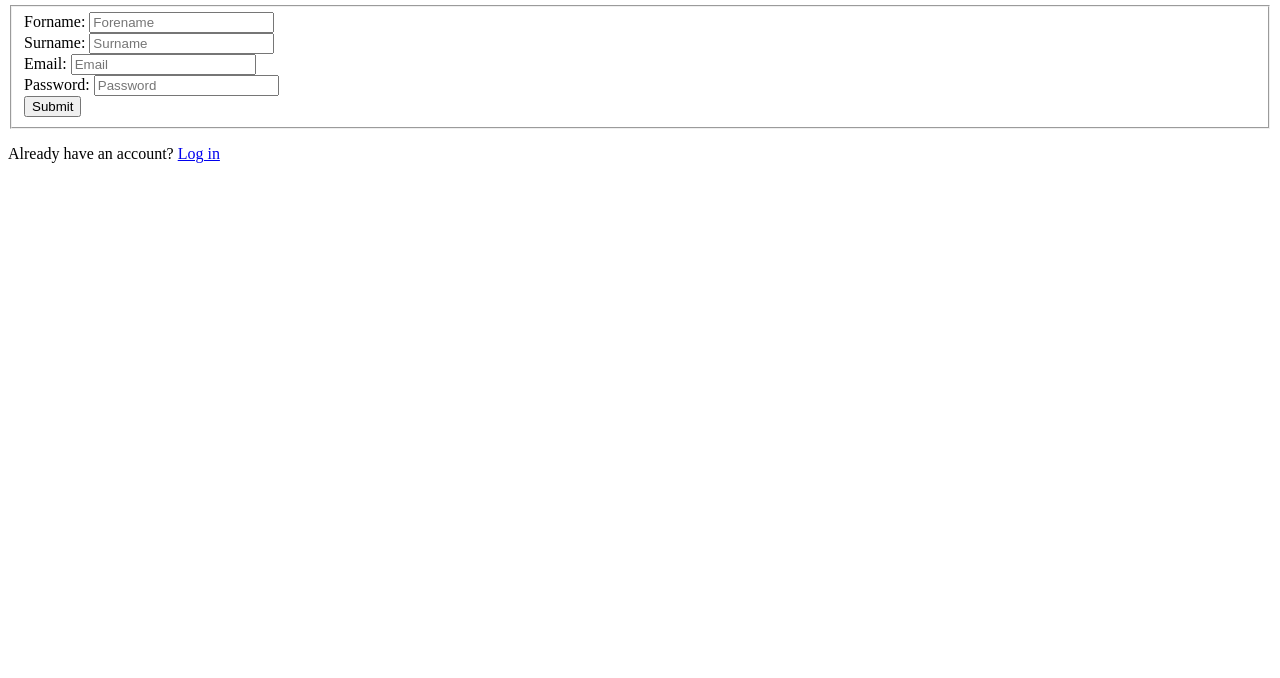
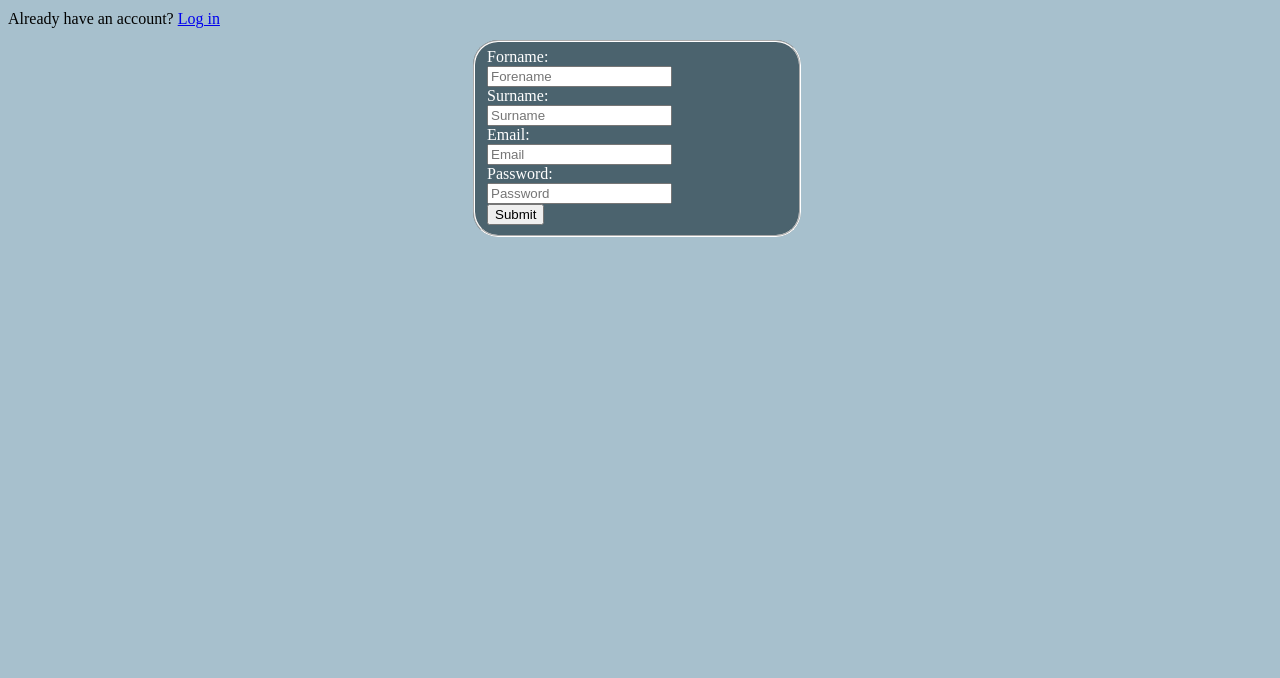
Before and after one commit to xjc19dbu/StudyBud, a website: page Kian/public/index.html in a window 1280 px wide. Shown: the part 122-800 px from the top of the page. Drawn offline with Linux system fonts and the light colour scheme.

Commit message:
Update index.html

```diff
--- a/Kian/public/index.html
+++ b/Kian/public/index.html
@@ -2,6 +2,7 @@
 <!DOCTYPE html>
 <HTML lang="en">
     <head>
+        <link rel="stylesheet" href="indexStyle.css">
         <meta charset="UTF-8">
         <title> Study Planner</title>
         <meta name="viewport" content="width=device-width, initial-scale=1.0">  <!-- This is if we are going to alter the aspect for when device input is different -->
```
